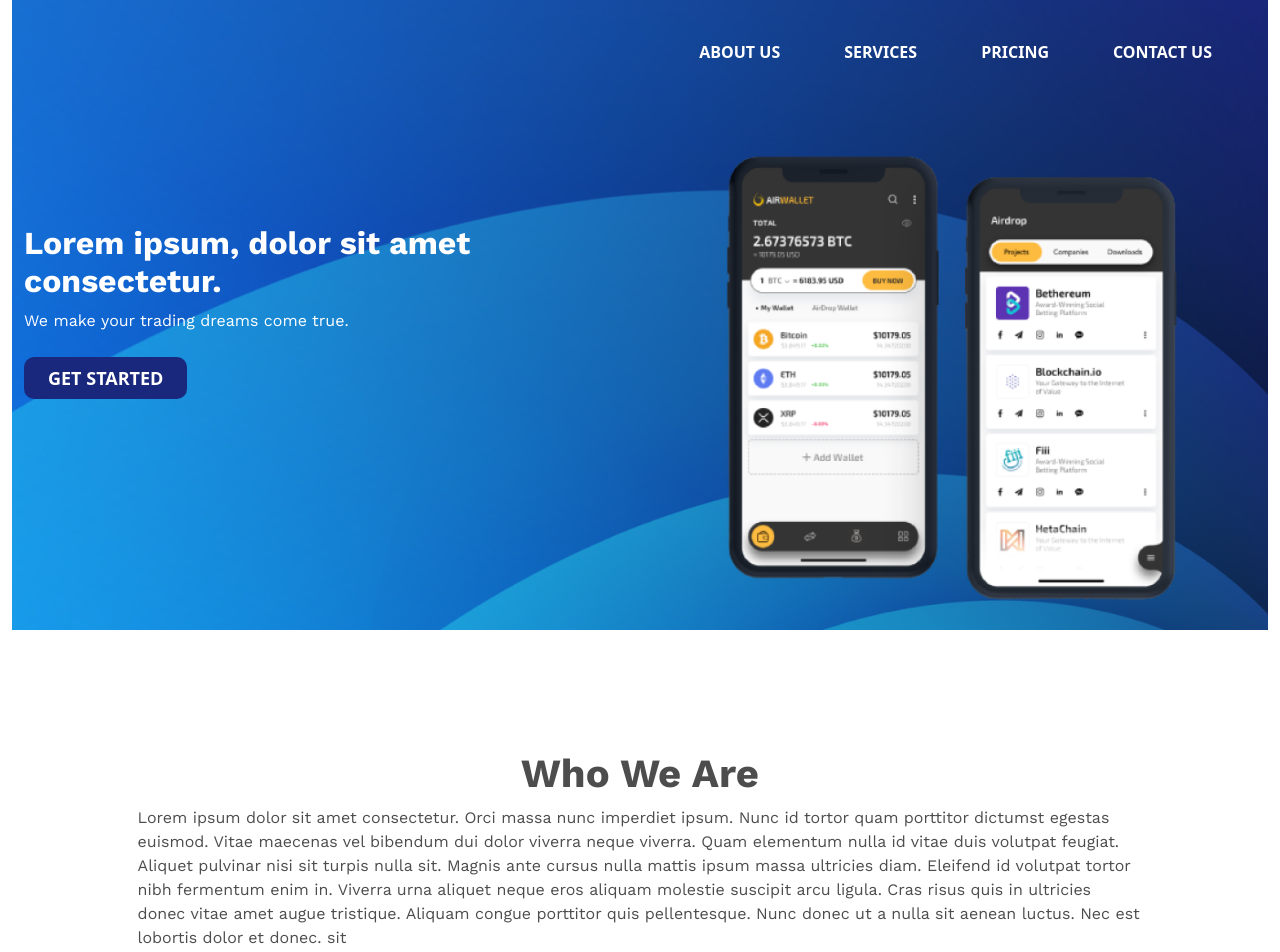
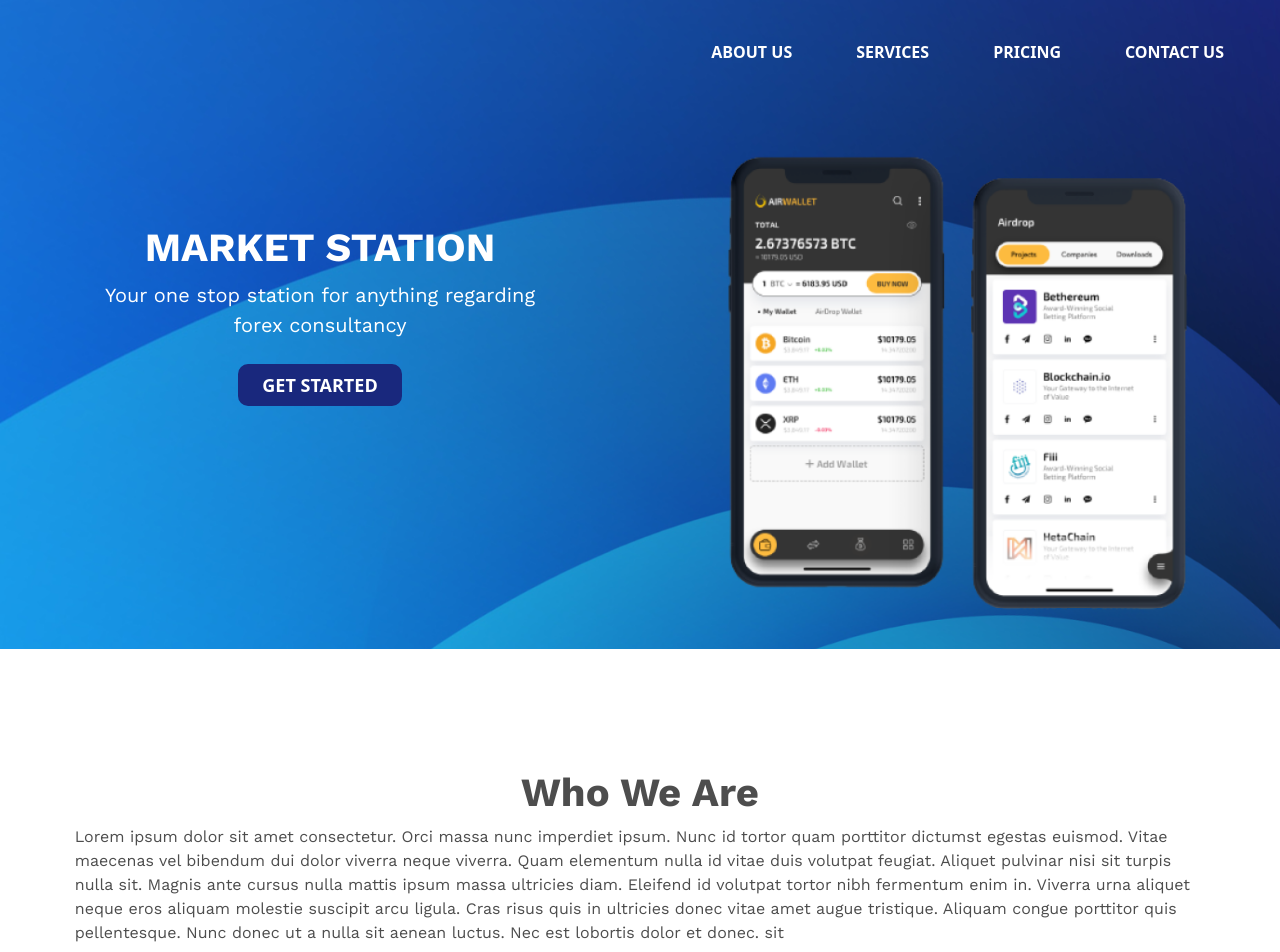
Before and after one commit to Diamond-Heart-Technologies/market_station, a Next.js app: page / in a window 1280 px wide. Shown: the top 952 px of the page. Built offline with nearby package versions, Linux system fonts and the light colour scheme.

Commit message:
updated form,hero, ourserviceCard and testimonial card

```diff
--- a/components/AllCards/testimonialCards.tsx
+++ b/components/AllCards/testimonialCards.tsx
@@ -25,7 +25,7 @@ export const TestimonialCard = (props: props) => {
         style={{
           backgroundColor: `${Color}`,
         }}
-        className={`px-4 py-4 mx-auto container ${styles.ServiceCardBG} ${Tstyles.TestimonialCardSM}`}
+        className={`px-4 py-4 mx-auto container ${styles.ServiceCardBG}`}
       >
         <div className="row">
           <div className="col-lg-2 col-md-2 col-sm-12 col-xs-12">
--- a/components/contactUs.tsx
+++ b/components/contactUs.tsx
@@ -15,10 +15,10 @@ export const ContactUs = () => {
         className={`container mx-auto ${styles.pryColor}  ${contactStyle.contactSection}`}
       >
         <div className="row">
-          <div className="col-lg-5 col-md-5 col-sm-12 d-flex justify-content-center align-self-center">
-            <h3 className={` ${styles.secColor}`}>Get in touch</h3>
+          <div className="col-lg-5 col-md-5 col-sm-12 d-flex justify-content-center align-self-center py-2">
+            <h3 className={`fs-1 ${styles.secColor}`}>Get in touch</h3>
           </div>
-          <div className="col-lg-7 col-md-7 col-sm-12">
+          <div className="col-lg-7 col-md-7 col-sm-12 mb-2">
             <ContactForm />
           </div>
         </div>
--- a/components/footer.tsx
+++ b/components/footer.tsx
@@ -21,9 +21,9 @@ const Footer = () => {
 
         <ul
           className="
-         mx-auto fs-6 mb-3 d-lg-flex d-md-flex pe-md-4"
+         mx-auto mb-3 d-flex pe-md-4"
         >
-          <li className="me-md-4">
+          <li className="me-md-4 me-sm-3 me-3">
             <Link
               className={`nav-link  ${styles.secColor}`}
               aria-current="page"
@@ -32,7 +32,7 @@ const Footer = () => {
               Home
             </Link>
           </li>
-          <li className="me-md-4">
+          <li className="me-md-4 me-sm-3 me-3">
             <Link
               className={`nav-link ${styles.secColor}`}
               aria-current="page"
@@ -41,7 +41,7 @@ const Footer = () => {
               About Us
             </Link>
           </li>
-          <li className="me-md-4">
+          <li className="me-md-4 me-sm-3 me-3">
             <Link
               className={`nav-link ${styles.secColor}`}
               aria-current="page"
--- a/components/herosection.tsx
+++ b/components/herosection.tsx
@@ -17,12 +17,11 @@ const HeroSection = () => {
           <div className="container-fluid">
             <div className="row mt-4">
               <div className="col-lg-6 col-md-6 col-sm-12 mt-lg-5 mt-md-5 pt-lg-5 pt-md-5 ">
-                <div className={` ${Navstyles.herotexts}`}>
-                  <h2 className="fw-bold text-white ">
-                    Lorem ipsum, dolor sit amet consectetur.
-                  </h2>
-                  <p className="text-white">
-                    We make your trading dreams come true.
+                <div className={`text-center`}>
+                  <h1 className="fw-bold fs-1 text-white ">MARKET STATION</h1>
+                  <p className="text-white fs-5 w-75 mx-auto">
+                    Your one stop station for anything regarding forex
+                    consultancy
                   </p>
                   <div className={`mt-4 ${Navstyles.Herobutton}`}>
                     <GetstartedButton />
--- a/pages/index.tsx
+++ b/pages/index.tsx
@@ -20,11 +20,10 @@ export default function Home() {
         <meta name="viewport" content="width=device-width, initial-scale=1" />
         <link rel="icon" href="/favicon.ico" />
       </Head>
-      <main className={`container-fluid`}>
-        <section className="">
-          <HeroSection />
-        </section>
-
+      <section className="">
+        <HeroSection />
+      </section>
+      <main className={`container-fluid ${homestyles.homeSection}`}>
         <section className={`${homestyles.serviceSection}`} id="aboutUs">
           <h1 className={`text-center fw-bold ${styles.textColorWB}`}>
             Who We Are
--- a/styles/componentstyles/marketHero.module.scss
+++ b/styles/componentstyles/marketHero.module.scss
@@ -1,6 +1,6 @@
 .heroimage {
   width: 100%;
-  height: 630px;
+  height: 649px;
   background-image: url(../../public/images/marketStationhero/heroRectangle.png);
   background-repeat: no-repeat;
   background-position: center;
@@ -40,3 +40,8 @@
     width: 70vh;
   }
 }
+@media only screen and (min-width: 767px) {
+  .HeroimageMobile {
+    width: 93vh;
+  }
+}
--- a/styles/componentstyles/testimonial.module.scss
+++ b/styles/componentstyles/testimonial.module.scss
@@ -10,11 +10,6 @@
   font-style: italic;
 }
 
-@media screen and (max-width: 766px) {
-  .TestimonialCardSM {
-    width: 80%;
-  }
-}
 @media screen and (min-width: 766px) {
   .TcardImage {
     min-width: 2.4rem !important;
--- a/styles/pages/home.module.scss
+++ b/styles/pages/home.module.scss
@@ -12,16 +12,15 @@
   margin-top: 120px;
 }
 
-// .allpagesection {
-//   width: 100%;
-//   margin: 0 auto;
-//   padding: 0 auto;
-// }
+.homeSection {
+  width: fill;
+}
+
 @media screen and (max-width: 766px) {
   .ServiceCardSM {
     width: 80%;
   }
 }
 .aboutUsText {
-  width: 80%;
+  width: 90%;
 }
```
